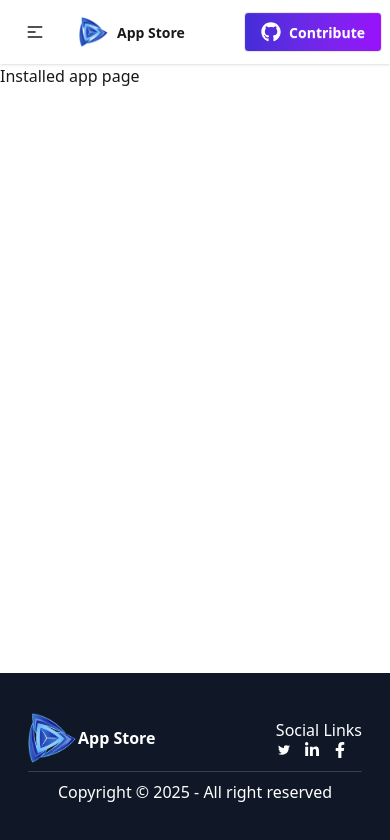
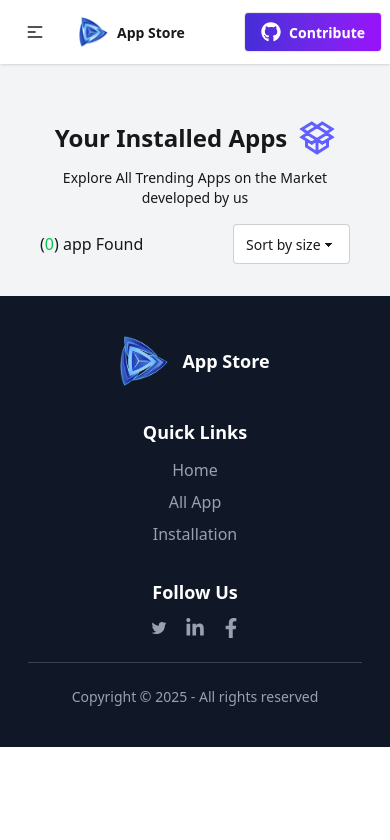
Before and after one commit to SEMohebur/App-store, a React (Vite) app: page /installedApp in a window 390 px wide. Shown: the top 840 px of the page. Built offline with nearby package versions, Linux system fonts and the light colour scheme.

Commit message:
all functionality and responsive complite

```diff
--- a/src/Component/Footer.jsx
+++ b/src/Component/Footer.jsx
@@ -1,33 +1,55 @@
-import React from "react";
-import logo from "../assets/logo.png";
 import { NavLink } from "react-router";
 import { TiSocialTwitter } from "react-icons/ti";
-import { FaLinkedinIn } from "react-icons/fa";
-import { FaFacebookF } from "react-icons/fa";
+import { FaLinkedinIn, FaFacebookF } from "react-icons/fa";
+import logo from "../assets/logo.png";
 
-const Footer = () => {
+export default function Footer() {
   return (
-    <footer className=" px-7 bg-gray-900 text-white py-10">
-      <div className=" flex items-center justify-between px-">
-        <NavLink className=" flex items-center ">
-          <img className=" h-[50px]" src={logo} alt="" />
-          <p className=" font-bold">App Store</p>
+    <footer className="px-7 bg-gray-900 text-white py-10">
+      <div className="grid md:grid-cols-3 gap-8 items-center border-b border-gray-700 pb-6">
+        <NavLink className="flex items-center justify-center md:justify-start gap-3 ">
+          <img className="h-[50px]" src={logo} alt="App Store Logo" />
+          <p className="font-bold text-lg">App Store</p>
         </NavLink>
-        <div>
-          <h2>Social Links</h2>
-          <div className=" flex gap-3">
-            <TiSocialTwitter />
-            <FaLinkedinIn />
-            <FaFacebookF />
+
+        <div className="text-center">
+          <h2 className="font-semibold text-lg mb-3">Quick Links</h2>
+          <ul className="space-y-2 text-gray-400">
+            <li>
+              <NavLink to="/" className="hover:text-white">
+                Home
+              </NavLink>
+            </li>
+            <li>
+              <NavLink to="/app" className="hover:text-white">
+                All App
+              </NavLink>
+            </li>
+            <li>
+              <NavLink to="/installedApp" className="hover:text-white">
+                Installation
+              </NavLink>
+            </li>
+          </ul>
+        </div>
+        <div className="text-center md:text-right">
+          <h2 className="font-semibold text-lg mb-3">Follow Us</h2>
+          <div className="flex md:justify-end justify-center gap-4 text-gray-400">
+            <a href="#" className="hover:text-blue-400 text-xl">
+              <TiSocialTwitter />
+            </a>
+            <a href="#" className="hover:text-blue-600 text-xl">
+              <FaLinkedinIn />
+            </a>
+            <a href="#" className="hover:text-blue-500 text-xl">
+              <FaFacebookF />
+            </a>
           </div>
         </div>
       </div>
-      <hr className=" text-gray-700 my-2" />
-      <p className=" text-center font-thin">
-        Copyright © 2025 - All right reserved
-      </p>
+      <div className="pt-6 text-center text-gray-400 text-sm">
+        <p>Copyright © 2025 - All rights reserved</p>
+      </div>
     </footer>
   );
-};
-
-export default Footer;
+}
--- a/src/Component/Navbar.jsx
+++ b/src/Component/Navbar.jsx
@@ -2,6 +2,9 @@ import React from "react";
 import logo from "../assets/logo.png";
 import { Link, NavLink } from "react-router";
 import { FaGithub } from "react-icons/fa6";
+import { FaHome } from "react-icons/fa";
+import { FaAppStore } from "react-icons/fa";
+import { FaDownload } from "react-icons/fa6";
 
 const Navbar = () => {
   return (
@@ -30,13 +33,22 @@ const Navbar = () => {
             className="menu menu-sm dropdown-content bg-base-100 rounded-box z-1 mt-3 w-52 p-2 shadow"
           >
             <li>
-              <NavLink to="/">Home</NavLink>
+              <NavLink to="/">
+                <FaHome />
+                Home
+              </NavLink>
             </li>
             <li>
-              <NavLink to="/app">Apps</NavLink>
+              <NavLink to="/app">
+                <FaAppStore />
+                Apps
+              </NavLink>
             </li>
             <li>
-              <NavLink to="/installedApp">Installation</NavLink>
+              <NavLink to="/installedApp">
+                <FaDownload />
+                Installation
+              </NavLink>
             </li>
           </ul>
         </div>
@@ -50,13 +62,22 @@ const Navbar = () => {
       <div className="navbar-center hidden lg:flex">
         <ul className="menu menu-horizontal px-1">
           <li>
-            <NavLink to="/">Home</NavLink>
+            <NavLink to="/">
+              <FaHome />
+              Home
+            </NavLink>
           </li>
           <li>
-            <NavLink to="/app">Apps</NavLink>
+            <NavLink to="/app">
+              <FaAppStore />
+              Apps
+            </NavLink>
           </li>
           <li>
-            <NavLink to="/installedApp">Installation</NavLink>
+            <NavLink to="/installedApp">
+              <FaDownload />
+              Installation
+            </NavLink>
           </li>
         </ul>
       </div>
--- a/src/Layout/RootLayout.jsx
+++ b/src/Layout/RootLayout.jsx
@@ -7,7 +7,7 @@ const RootLayout = () => {
   return (
     <div className=" flex flex-col min-h-screen">
       <Navbar></Navbar>
-      <div className=" flex-1">
+      <div className=" ">
         <Outlet></Outlet>
       </div>
       <Footer></Footer>
--- a/src/Pages/Home.jsx
+++ b/src/Pages/Home.jsx
@@ -3,6 +3,10 @@ import { Link } from "react-router";
 import bannerImg from "../assets/hero.png";
 import useAllData from "../Hooks/UseAllData";
 import Card from "../Component/Card";
+import { CiSaveDown2 } from "react-icons/ci";
+import { CiStar } from "react-icons/ci";
+import { FaGooglePlay } from "react-icons/fa";
+import { FaArrowTrendUp } from "react-icons/fa6";
 
 const Home = () => {
   const { allData, loading, error } = useAllData();
@@ -62,21 +66,27 @@ const Home = () => {
                 Trusted by Millions, Built for You
               </h2>
               <div className=" flex flex-col md:flex-row justify-center gap-10">
-                <div>
+                <div className=" flex flex-col items-center">
                   <p className=" text-sm font-thin">Total Downloads</p>
-                  <strong className=" text-3xl">29.6M</strong>
+                  <strong className="  text-3xl flex gap-1">
+                    29.6M <CiSaveDown2 />
+                  </strong>
                   <p className=" text-sm font-thin">21% more than last month</p>
                 </div>
 
-                <div>
-                  <p className=" text-sm font-thin">Total Reviews</p>
-                  <strong className=" text-3xl">906K</strong>
+                <div className=" flex flex-col items-center">
+                  <p className=" text-sm font-thin  ">Total Reviews</p>
+                  <strong className=" text-3xl flex gap-1">
+                    906K <CiStar />
+                  </strong>
                   <p className=" text-sm font-thin">46% more than last month</p>
                 </div>
 
-                <div>
+                <div className=" flex flex-col items-center">
                   <p className=" text-sm font-thin">Active Apps</p>
-                  <strong className=" text-3xl">132+</strong>
+                  <strong className=" text-3xl flex">
+                    132+ <FaGooglePlay />
+                  </strong>
                   <p className=" text-sm font-thin">31 more will Launch</p>
                 </div>
               </div>
@@ -87,10 +97,12 @@ const Home = () => {
 
       {/*Trending Apps*/}
       <div className=" py-10 px-10">
-        <div>
-          <h2 className=" text-2xl font-bold">Trending Apps</h2>
-          <p className=" font-thin">
-            Explore All Trending Apps on the Market developed by us
+        <div className="text-center">
+          <h2 className="text-2xl font-bold flex items-center justify-center gap-2  py-2 rounded-lg">
+            Trending Apps <FaArrowTrendUp className=" text-indigo-500" />
+          </h2>
+          <p className="font-thin mt-1">
+            Explore all trending apps on the market developed by us
           </p>
         </div>
 
--- a/src/Pages/InstalledAppPage.jsx
+++ b/src/Pages/InstalledAppPage.jsx
@@ -1,7 +1,125 @@
-import React from "react";
+import React, { useEffect, useState } from "react";
+import downloadImg from "../assets/icon-downloads.png";
+import ratingImg from "../assets/icon-ratings.png";
+import { toast, ToastContainer } from "react-toastify";
+import { GrInstall } from "react-icons/gr";
 
 const InstalledAppPage = () => {
-  return <div>Installed app page</div>;
+  const [orderChange, setOrderChange] = useState("none");
+  const [downloadedApp, setDownloadedApp] = useState([]);
+
+  useEffect(() => {
+    const localStorageData = JSON.parse(localStorage.getItem("appList"));
+    if (localStorageData) {
+      setDownloadedApp(localStorageData);
+    }
+  }, []);
+
+  // console.log(downloadedApp);
+
+  // this function return sorting array
+  const sortedFunc = () => {
+    if (orderChange == "downloadSize-Asc") {
+      return [...downloadedApp].sort((a, b) => a.downloads - b.downloads);
+    } else if (orderChange == "downloadSize-Desc") {
+      return [...downloadedApp].sort((a, b) => b.downloads - a.downloads);
+    } else {
+      return downloadedApp;
+    }
+  };
+
+  //toastMsg
+  const downloadAlert = () => toast("✅Uninstall successfully!");
+
+  const removeData = (id) => {
+    const rominigData = downloadedApp?.filter((item) => item.id !== id);
+    setDownloadedApp(rominigData);
+    localStorage.setItem("appList", JSON.stringify(rominigData));
+    downloadAlert();
+  };
+
+  //numberFormater
+  function formatNumber(num) {
+    const units = ["", "K", "M", "B", "T", "Q", "Qn"];
+    let i = Math.floor(Math.log10(num) / 3); //
+    i = Math.min(i, units.length - 1);
+    return (num / Math.pow(1000, i)).toFixed(1).replace(/\.0$/, "") + units[i];
+  }
+
+  return (
+    <div className=" px-10 py-4 bg-gray-100">
+      <ToastContainer />
+      <div className=" flex flex-col items-center text-center space-y-3 ">
+        <h2 className=" font-bold text-2xl pt-10 flex items-center gap-3">
+          <span>Your Installed Apps</span>{" "}
+          <GrInstall className=" text-indigo-500 text-4xl" />
+        </h2>
+        <p className=" font-thin text-sm">
+          Explore All Trending Apps on the Market developed by us
+        </p>
+      </div>
+
+      <div className=" flex justify-between items-center my-4">
+        <div>
+          (<span className=" text-green-500">{sortedFunc()?.length}</span>) app
+          Found
+        </div>
+        <div>
+          <select
+            value={orderChange}
+            onChange={(e) => setOrderChange(e.target.value)}
+            className="select"
+          >
+            <option value="none">Sort by size</option>
+            <option value="downloadSize-Asc">Low-&gt;High</option>
+            <option value="downloadSize-Desc">High-&gt;Low</option>
+          </select>
+        </div>
+      </div>
+
+      <div>
+        {sortedFunc() ? (
+          sortedFunc().map((item, index) => {
+            return (
+              <div
+                key={index}
+                className=" flex flex-col md:flex-row items-center justify-between bg-white rounded-xl p-3 mb-2 hover:shadow-2xl duration-300 cursor-pointer"
+              >
+                <div className=" flex flex-col md:flex-row  items-center gap-3">
+                  <img className=" h-20 " src={item.image} alt="" />
+                  <div>
+                    <h5 className=" font-semibold text-xl text-center md:text-start">
+                      {item.title}
+                    </h5>
+                    <div className=" flex gap-4">
+                      <div className=" font-bold text-green-600 flex gap-1 items-center">
+                        <img className=" h-4" src={downloadImg} alt="" />
+                        {formatNumber(item.downloads)}
+                      </div>
+                      <div className=" flex items-center text-amber-600">
+                        <img className=" h-4" src={ratingImg} alt="" />
+                        {item.ratingAvg}
+                      </div>
+                      <div>{item.size}MB</div>
+                    </div>
+                  </div>
+                </div>
+
+                <button
+                  onClick={() => removeData(item.id)}
+                  className=" btn bg-indigo-600 hover:bg-indigo-200 hover:text-black text-white mt-3 md:mt-0"
+                >
+                  Uninstall
+                </button>
+              </div>
+            );
+          })
+        ) : (
+          <p>not found</p>
+        )}
+      </div>
+    </div>
+  );
 };
 
 export default InstalledAppPage;
```
Also changed, not shown: src/Component/Card.jsx (+21 -14 lines), src/Pages/AllApp.jsx (+29 -10 lines), src/Pages/CardDetailPage.jsx (+4 -4 lines).
